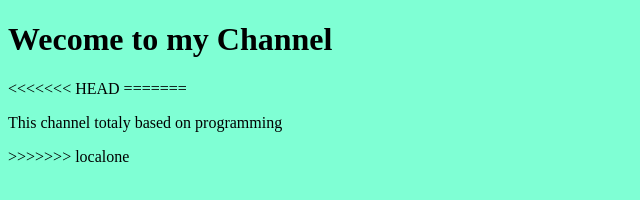
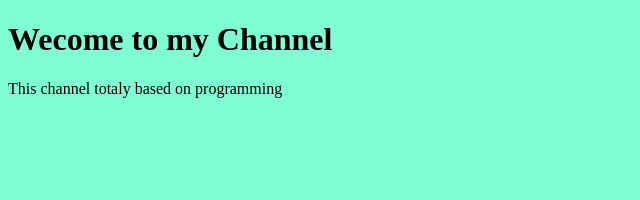
Before and after one commit to weblucky/project1, a plain HTML site: page index.html in a window 1280 px wide. Shown: the whole page, without its empty margins (0-640 px from the left). Drawn offline with Linux system fonts and the light colour scheme.

Commit message:
cheges by master

```diff
--- a/index.html
+++ b/index.html
@@ -9,9 +9,6 @@
 </head>
 <body>
     <h1>Wecome to my Channel</h1>
-<<<<<<< HEAD
-=======
     <p>This channel totaly based on programming</p>
->>>>>>> localone
 </body>
 </html>
```
